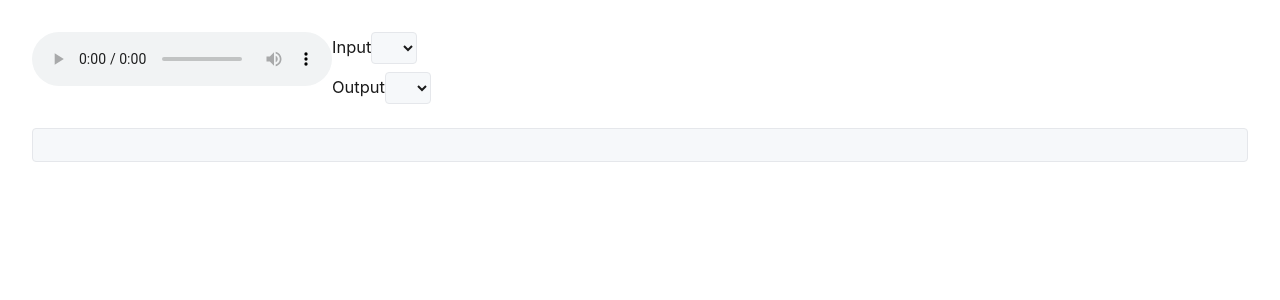
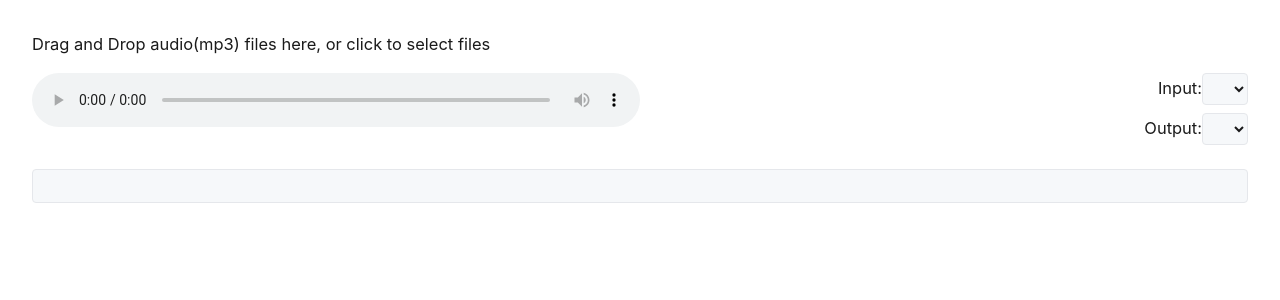
Before and after one commit to azu/transcript-audio, a React (Create React App) app: page / in a window 1280 px wide. Shown: the top 300 px of the page. Built offline with nearby package versions, Linux system fonts and the light colour scheme.

Commit message:
feat: Drag and Drop support

```diff
--- a/package.json
+++ b/package.json
@@ -48,13 +48,14 @@
     "@types/node": "^12.0.0",
     "@types/react": "^16.9.53",
     "@types/react-dom": "^16.9.8",
+    "kuromojin": "^2.0.0",
     "react": "^17.0.1",
     "react-dom": "^17.0.1",
+    "react-dropzone": "^11.2.4",
     "react-scripts": "4.0.1",
     "typescript": "^4.0.3",
     "web-vitals": "^0.2.4",
-    "wfplayer": "^1.1.3",
-    "kuromojin": "^2.0.0"
+    "wfplayer": "^1.1.3"
   },
   "devDependencies": {
     "lint-staged": "^10.5.3",
--- /dev/null
+++ b/src/AudioPlayer/AudioPlayer.css
@@ -0,0 +1,4 @@
+.Audio,
+.SelectAudioDevice {
+    flex: 1;
+}
--- a/src/AudioPlayer/AudioPlayer.tsx
+++ b/src/AudioPlayer/AudioPlayer.tsx
@@ -1,7 +1,9 @@
-import React, { ReactEventHandler, Suspense, useCallback, useEffect, useState } from "react";
-
+import "./AudioPlayer.css";
+import React, { HTMLAttributes, ReactEventHandler, Suspense, useCallback, useEffect, useState } from "react";
 import { AudioTranscript } from "./AudioTranscript";
-import { createLiveTranscript } from "../AudioTranscript/LiveTranstruct";
+import { createLiveTranscript, createLiveTranscriptResult } from "../AudioTranscript/LiveTranstruct";
+import { toHHMMSS } from "./format-time";
+import { useDropzone } from "react-dropzone";
 
 (window as any).kuromojin = {
     dicPath: "https://cdn.jsdelivr.net/npm/kuromoji@0.1.2/dict"
@@ -48,7 +50,9 @@ function useOutputAudioDevices() {
     return [audioDevices];
 }
 
-function SelectAudioDevice(props: { audioElement?: HTMLAudioElement; defaultDeviceNames: string[] }) {
+function SelectAudioDevice(
+    props: { audioElement?: HTMLAudioElement; defaultDeviceNames: string[] } & HTMLAttributes<HTMLDivElement>
+) {
     const [inputAudioDevices] = useInputAudioDevices();
     const [outputAudioDevices] = useOutputAudioDevices();
     const [inputAudioDeviceId, setInputAudioDeviceId] = useState<string | undefined>(undefined);
@@ -114,10 +118,18 @@ function SelectAudioDevice(props: { audioElement?: HTMLAudioElement; defaultDevi
             setOutputAudioDeviceId(outputAudioDevice.deviceId);
         }
     }, [inputAudioDevices, outputAudioDevices, props.defaultDeviceNames]);
-    const InputAudioDevices = () => {
-        return (
-            <span>
-                Input
+
+    return (
+        <div
+            className={props.className}
+            style={{
+                display: "flex",
+                flexDirection: "column",
+                textAlign: "right"
+            }}
+        >
+            <label>
+                Input:
                 <select value={inputAudioDeviceId} onChange={onChangeInput}>
                     {inputAudioDevices.map((device) => {
                         return (
@@ -127,13 +139,9 @@ function SelectAudioDevice(props: { audioElement?: HTMLAudioElement; defaultDevi
                         );
                     })}
                 </select>
-            </span>
-        );
-    };
-    const OutputAudioDevices = () => {
-        return (
-            <span>
-                Output
+            </label>
+            <label>
+                Output:
                 <select value={outputAudioDeviceId} onChange={onChangeOutput}>
                     {outputAudioDevices.map((device) => {
                         return (
@@ -143,38 +151,10 @@ function SelectAudioDevice(props: { audioElement?: HTMLAudioElement; defaultDevi
                         );
                     })}
                 </select>
-            </span>
-        );
-    };
-
-    return (
-        <Suspense fallback={<p>Loading...</p>}>
-            <div
-                style={{
-                    display: "flex",
-                    flexDirection: "column"
-                }}
-            >
-                <InputAudioDevices />
-                <OutputAudioDevices />
-            </div>
-        </Suspense>
+            </label>
+        </div>
     );
 }
-
-const toHHMMSS = (totalSeconds?: number): string => {
-    if (!totalSeconds) {
-        return "<Unknown>:<Unknown>";
-    }
-    const hours = Math.floor(totalSeconds / 3600);
-    const minutes = Math.floor(totalSeconds / 60) % 60;
-    const seconds = Math.floor(totalSeconds % 60);
-
-    return [hours, minutes, seconds]
-        .map((v) => (v < 10 ? "0" + v : v))
-        .filter((v, i) => v !== "00" || i > 0)
-        .join(":");
-};
 
 const useAudio = () => {
     const [audioElement, setAudioElement] = useState<HTMLAudioElement>();
@@ -186,20 +166,17 @@ const useAudio = () => {
     return [audioElement, audioRef] as const;
 };
 
-function selectColor(number: number): string {
-    const hue = number * 137.508; // use golden angle approximation
-    return `hsl(${hue},50%,75%)`;
-}
+const virtualAudioDeviceNames = ["BlackHole"];
 
 export function AudioPlayer() {
     const [audioElement, audioRef] = useAudio();
     const [playing, setPlaying] = useState<boolean>(false);
     const [speechingText, setSpeechingText] = useState<JSX.Element>(<></>);
-    const [speechingLogs, setSpeechingLogs] = useState<string[]>([]);
-    const virtualAudioDeviceNames = ["BlackHole"];
+    const [speechingLogs, setSpeechingLogs] = useState<createLiveTranscriptResult[]>([]);
     const addLog = useCallback(
-        (log: string) => {
-            setSpeechingLogs(speechingLogs.concat(log));
+        (result: createLiveTranscriptResult) => {
+            console.log("addLog", result);
+            setSpeechingLogs(speechingLogs.concat(result));
         },
         [speechingLogs]
     );
@@ -240,16 +217,14 @@ export function AudioPlayer() {
                 console.groupCollapsed(formattedTime);
                 console.log(liveTranscriptResult);
                 console.groupEnd();
-                const processingText = liveTranscriptResult.items.map((t, index) => {
-                    return (
-                        <span key={t.startIndex + t.endIndex} style={{ backgroundColor: selectColor(index) }}>
-                            {t.text}
-                        </span>
-                    );
-                });
+                const processingText = liveTranscriptResult.items
+                    .map((t, index) => {
+                        return t.text;
+                    })
+                    .join("");
                 setSpeechingText(<>{processingText}</>);
                 if (finalResult) {
-                    addLog(`${formattedTime}${liveTranscriptResult.text}`);
+                    addLog(liveTranscriptResult);
                 }
             };
             recognition.onend = function (_event) {
@@ -285,6 +260,26 @@ export function AudioPlayer() {
     const onStop = () => {
         setPlaying(false);
     };
+    const onClickLog = (log: createLiveTranscriptResult) => {
+        if (audioElement?.currentTime) {
+            audioElement.currentTime = log.items[0].startTime;
+        }
+    };
+
+    const onDrop = useCallback(
+        (acceptedFiles) => {
+            const file = acceptedFiles[0];
+            const src = URL.createObjectURL(file);
+            if (!audioElement) {
+                return;
+            }
+            audioElement.src = src;
+            setSpeechingLogs([]);
+            setSpeechingText(<></>);
+        },
+        [audioElement]
+    );
+    const { getRootProps, getInputProps } = useDropzone({ onDrop });
     return (
         <div
             className={"AudioPlayer"}
@@ -292,12 +287,19 @@ export function AudioPlayer() {
                 width: "100%"
             }}
         >
+            <section className="container">
+                <div {...getRootProps({ className: "dropzone" })}>
+                    <input {...getInputProps()} />
+                    <p>Drag and Drop audio(mp3) files here, or click to select files</p>
+                </div>
+            </section>
             <div
                 style={{
                     display: "flex"
                 }}
             >
                 <audio
+                    className={"Audio"}
                     src={"debug.m4a"}
                     autoPlay={playing}
                     controls={true}
@@ -305,10 +307,14 @@ export function AudioPlayer() {
                     onPause={onStop}
                     ref={audioRef}
                 />
-                <SelectAudioDevice audioElement={audioElement} defaultDeviceNames={virtualAudioDeviceNames} />
+                <SelectAudioDevice
+                    className={"SelectAudioDevice"}
+                    audioElement={audioElement}
+                    defaultDeviceNames={virtualAudioDeviceNames}
+                />
             </div>
             {/*<AudioWave audioElement={audioElement} />*/}
-            <AudioTranscript speechingText={speechingText} logs={speechingLogs} />
+            <AudioTranscript onClickLog={onClickLog} speechingText={speechingText} logs={speechingLogs} />
         </div>
     );
 }
--- a/src/AudioPlayer/AudioTranscript.tsx
+++ b/src/AudioPlayer/AudioTranscript.tsx
@@ -1,4 +1,45 @@
-export function AudioTranscript(props: { speechingText: JSX.Element; logs: string[] }) {
+import { createLiveTranscriptResult } from "../AudioTranscript/LiveTranstruct";
+import { toHHMMSS } from "./format-time";
+import { ReactEventHandler } from "react";
+
+export type AudioTranscriptPropos = {
+    onClickLog: (log: createLiveTranscriptResult) => void;
+    speechingText: JSX.Element;
+    logs: createLiveTranscriptResult[];
+};
+
+export function AudioTranscript(props: AudioTranscriptPropos) {
+    const onClick: ReactEventHandler<HTMLSpanElement> = (e) => {
+        const index = e.currentTarget.getAttribute("data-index");
+        if (index === null) {
+            return;
+        }
+        props.onClickLog(props.logs?.[Number(index)]);
+    };
+    const output = props.logs.map((log, index) => {
+        return (
+            <p key={index}>
+                <button
+                    data-index={index}
+                    onClick={onClick}
+                    style={{
+                        backgroundColor: "transparent",
+                        border: "none",
+                        cursor: "pointer",
+                        outline: "none",
+                        padding: "0.5em",
+                        appearance: "none"
+                    }}
+                >
+                    🔈
+                </button>
+                <span role={"button"} key={index}>{`${toHHMMSS(log.items[0].startTime)} --> ${toHHMMSS(
+                    log.items[log.items.length - 1].endTime
+                )}
+${log.text}`}</span>
+            </p>
+        );
+    });
     return (
         <div
             className={"AudioTranscript"}
@@ -12,7 +53,7 @@ export function AudioTranscript(props: { speechingText: JSX.Element; logs: strin
                     whiteSpace: "pre-wrap"
                 }}
             >
-                {props.logs.join("\n")}
+                {output}
             </pre>
         </div>
     );
--- /dev/null
+++ b/src/AudioPlayer/format-time.ts
@@ -0,0 +1,13 @@
+export const toHHMMSS = (totalSeconds?: number): string => {
+    if (totalSeconds === undefined) {
+        return "<Unknown>:<Unknown>";
+    }
+    const hours = Math.floor(totalSeconds / 3600);
+    const minutes = Math.floor(totalSeconds / 60) % 60;
+    const seconds = Math.floor(totalSeconds % 60);
+
+    return [hours, minutes, seconds]
+        .map((v) => (v < 10 ? "0" + v : v))
+        .filter((v, i) => v !== "00" || i > 0)
+        .join(":");
+};
```
Also changed, not shown: 1 other file (tests, documents, lock files or other folders).
